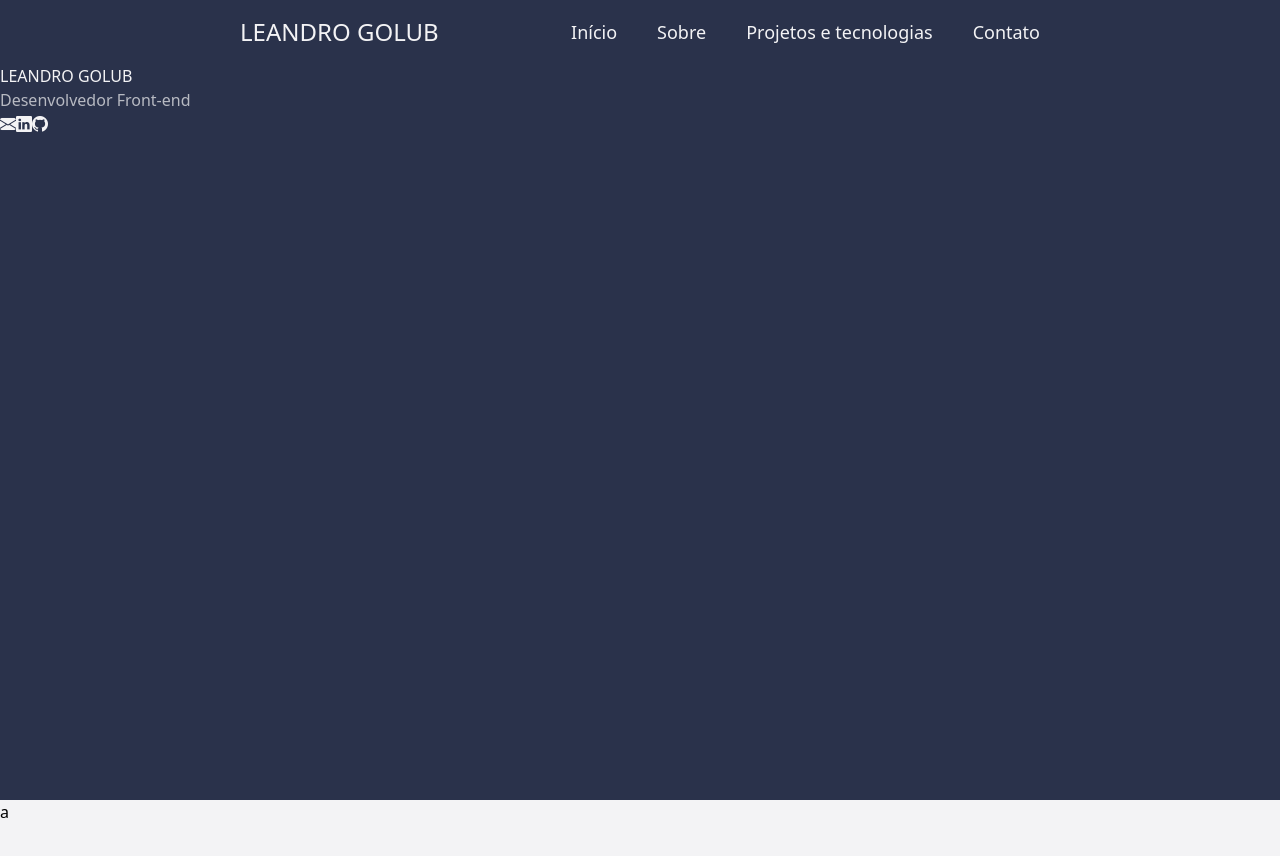
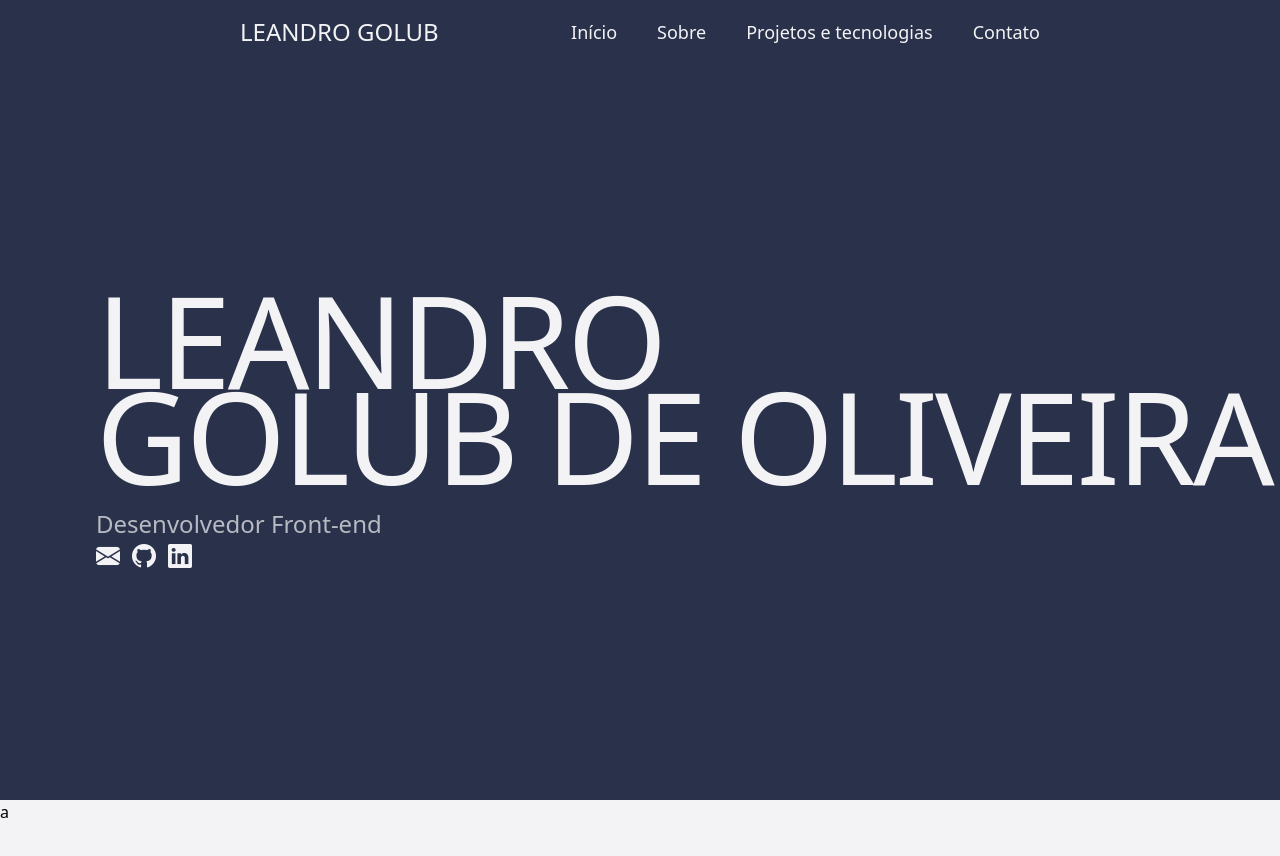
Before and after one commit to LeandroGOliv/leandro-golub, a Nuxt app: page / in a window 1280 px wide. Shown: the top 856 px of the page. Built offline with nearby package versions, Linux system fonts and the light colour scheme.

Commit message:
feat: cria seção inicial

```diff
--- a/app/components/sections/home.vue
+++ b/app/components/sections/home.vue
@@ -1,14 +1,32 @@
 <script setup></script>
 
 <template>
-  <section id="home" class="bg-primary">
-    <h1 class="uppercase text-secondary">Leandro Golub</h1>
-    <h2 class="text-secondary/70">Desenvolvedor Front-end</h2>
-    <ul class="flex">
-      <li><i class="bi bi-envelope-fill text-secondary"></i></li>
-      <li><i class="bi bi-linkedin text-secondary"></i></li>
-      <li><i class="bi bi-github text-secondary"></i></li>
-    </ul>
+  <section id="home" class="bg-primary flex flex-col justify-center">
+    <div class="pl-24">
+      <h1
+        class="flex flex-col uppercase text-secondary text-9xl leading-24 mb-6 tracking-tight"
+      >
+        <span>Leandro</span> <span>Golub de Oliveira</span>
+      </h1>
+      <h2 class="text-secondary/70 text-2xl">Desenvolvedor Front-end</h2>
+      <ul class="flex gap-3 text-secondary text-2xl">
+        <li class="hover:text-accent cursor-pointer">
+          <a href="mailto:leandro.golub123@gmail.com" target="_blank"
+            ><i class="bi bi-envelope-fill"></i
+          ></a>
+        </li>
+        <li class="hover:text-accent cursor-pointer">
+          <a href="https://github.com/LeandroGOliv/" target="_blank"
+            ><i class="bi bi-github"></i
+          ></a>
+        </li>
+        <li class="hover:text-accent cursor-pointer">
+          <a href="https://www.linkedin.com/in/leandrogolivv/" target="_blank"
+            ><i class="bi bi-linkedin"></i
+          ></a>
+        </li>
+      </ul>
+    </div>
   </section>
 </template>
 
```
